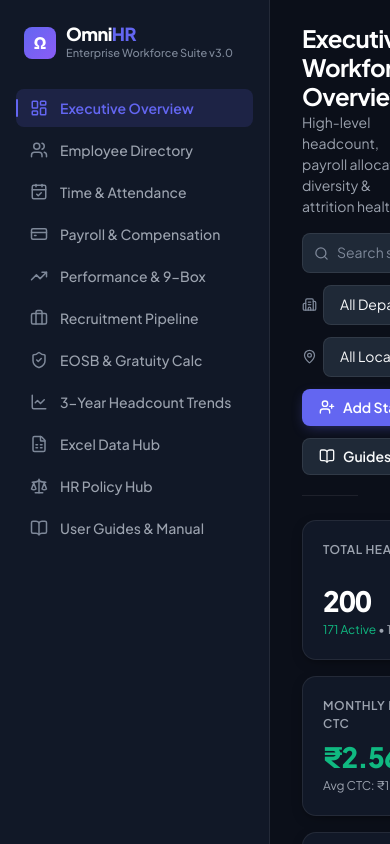
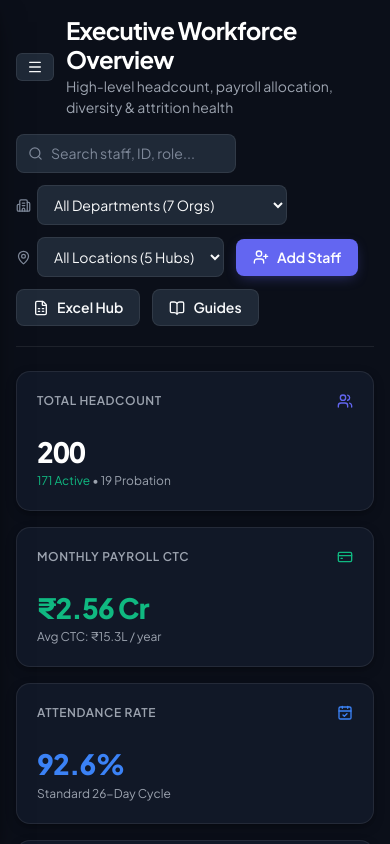
Before and after one commit to Utharam/HR-Dashboard, a React (Vite) app: page / in a window 390 px wide. Shown: the top 844 px of the page. Built offline with nearby package versions, Linux system fonts and the light colour scheme.

Commit message:
feat(shell): replace fixed-width flex layout with a responsive grid

```diff
--- a/src/App.tsx
+++ b/src/App.tsx
@@ -90,6 +90,27 @@ export const App: React.FC = () => {
   const [searchQuery, setSearchQuery] = useState('');
   const [selectedDept, setSelectedDept] = useState('ALL');
   const [selectedLocation, setSelectedLocation] = useState('ALL');
+
+  // Below 760px the sidebar leaves the layout grid and becomes a fixed panel (see the shell
+  // breakpoints in index.css). The state lives here, not in the Sidebar, because the
+  // control that owns it is in the Header and the scrim that dismisses it is a sibling of
+  // both. Escape closes it for the same reason a dialog closes on Escape: leaving is never
+  // the same gesture as choosing.
+  const [isSidebarOpen, setIsSidebarOpen] = useState(false);
+
+  useEffect(() => {
+    if (!isSidebarOpen) return;
+    const onKeyDown = (e: KeyboardEvent) => {
+      if (e.key === 'Escape') setIsSidebarOpen(false);
+    };
+    window.addEventListener('keydown', onKeyDown);
+    return () => window.removeEventListener('keydown', onKeyDown);
+  }, [isSidebarOpen]);
+
+  const handleNavigate = (tab: ActiveTab) => {
+    setActiveTab(tab);
+    setIsSidebarOpen(false);
+  };
 
   const [selectedEmployee, setSelectedEmployee] = useState<Employee | null>(null);
   const [isAddModalOpen, setIsAddModalOpen] = useState(false);
@@ -289,17 +310,24 @@ export const App: React.FC = () => {
   const noticeTitle = notice?.kind === 'discarded' ? 'Saved data could not be read' : 'Change not saved';
 
   return (
-    <div style={{ display: 'flex', minHeight: '100vh', background: 'var(--bg-main)' }}>
+    <div className="app-shell">
       {/* Sidebar Navigation */}
       <Sidebar
         activeTab={activeTab}
-        setActiveTab={setActiveTab}
+        setActiveTab={handleNavigate}
         onExportExcel={handleExportEmployees}
         onResetData={handleResetData}
+        isOpen={isSidebarOpen}
       />
 
-      {/* Main Content Pane */}
-      <main style={{ flex: 1, padding: 'var(--shell-pad)', overflowY: 'auto', maxWidth: 'calc(100vw - var(--sidebar-w))' }}>
+      {/* Main Content Pane.
+          The column sizes itself: `minmax(0, 1fr)` in `.app-shell` plus `min-width: 0`
+          here is what lets it shrink below its content, and nothing here sets a width
+          against the viewport any more. `100vw` included the scrollbar gutter, so the old
+          `calc(100vw - 270px)` clipped a sliver even on a desktop. <main> does not scroll
+          either - the document does, which is what makes `Dialog`'s body scroll lock
+          actually lock something. */}
+      <main className="app-shell__main">
         <Header
           activeTab={activeTab}
           searchQuery={searchQuery}
@@ -313,6 +341,8 @@ export const App: React.FC = () => {
           onOpenAddModal={() => setIsAddModalOpen(true)}
           onNavigateToExcel={() => setActiveTab('excel')}
           onNavigateToGuides={() => handleNavigateToGuides('general')}
+          onToggleNav={() => setIsSidebarOpen(open => !open)}
+          navOpen={isSidebarOpen}
         />
 
         {/*
@@ -464,6 +494,19 @@ export const App: React.FC = () => {
         onConfirm={handleConfirmResetData}
         onCancel={() => setIsResetRequested(false)}
       />
+
+      {/* Dismissal surface for the off-canvas navigation. Rendered only while the drawer
+          is open, and below `--z-sticky` so it cannot cover the panel it is dismissing. It
+          is a real button so that closing the drawer is not a pointer-only gesture; the
+          header toggle and Escape do the same thing for a keyboard user. */}
+      {isSidebarOpen && (
+        <button
+          type="button"
+          className="app-shell__scrim"
+          aria-label="Dismiss navigation overlay"
+          onClick={() => setIsSidebarOpen(false)}
+        />
+      )}
     </div>
   );
 };
--- a/src/components/Header.tsx
+++ b/src/components/Header.tsx
@@ -1,5 +1,5 @@
 import React from 'react';
-import { Search, UserPlus, FileSpreadsheet, Building2, MapPin, BookOpen } from 'lucide-react';
+import { Search, UserPlus, FileSpreadsheet, Building2, MapPin, BookOpen, Menu } from 'lucide-react';
 import type { ActiveTab, Department } from '../types';
 
 interface HeaderProps {
@@ -15,6 +15,14 @@ interface HeaderProps {
   onOpenAddModal: () => void;
   onNavigateToExcel: () => void;
   onNavigateToGuides?: () => void;
+  /**
+   * Opens and closes the navigation. Required rather than optional: below the collapse
+   * breakpoint the sidebar is a fixed panel that only this control can summon, and a
+   * keyboard user has to be able to reach it from wherever they are on the page.
+   */
+  onToggleNav: () => void;
+  /** Whether the navigation is currently showing, published as `aria-expanded`. */
+  navOpen: boolean;
 }
 
 export const Header: React.FC<HeaderProps> = ({
@@ -29,7 +37,9 @@ export const Header: React.FC<HeaderProps> = ({
   locations,
   onOpenAddModal,
   onNavigateToExcel,
-  onNavigateToGuides
+  onNavigateToGuides,
+  onToggleNav,
+  navOpen
 }) => {
   const getTabTitle = (tab: ActiveTab) => {
     switch (tab) {
@@ -51,6 +61,24 @@ export const Header: React.FC<HeaderProps> = ({
 
   return (
     <header className="page-header no-print">
+      <div style={{ display: 'flex', alignItems: 'center', gap: 'var(--space-3)' }}>
+        {/*
+          The navigation toggle. It is always rendered rather than hidden above the collapse
+          breakpoint: a control that appears and disappears with the viewport is a control
+          whose keyboard tab order changes under the user, and this one is the only route
+          to the sidebar once it becomes a drawer.
+        */}
+        <button
+          type="button"
+          onClick={onToggleNav}
+          className="btn btn-secondary btn-sm"
+          aria-expanded={navOpen}
+          aria-controls="app-sidebar"
+          aria-label={navOpen ? 'Close navigation' : 'Open navigation'}
+        >
+          <Menu size={16} aria-hidden="true" />
+        </button>
+
         <div>
           <h2 className="page-title">
             {info.title}
@@ -58,6 +86,7 @@ export const Header: React.FC<HeaderProps> = ({
           <p className="page-sub">
             {info.sub}
           </p>
+        </div>
       </div>
 
       <div className="page-actions">
--- a/src/components/Sidebar.tsx
+++ b/src/components/Sidebar.tsx
@@ -21,13 +21,20 @@ interface SidebarProps {
   setActiveTab: (tab: ActiveTab) => void;
   onExportExcel: () => void;
   onResetData: () => void;
+  /**
+   * Whether the drawer is open. Below the collapse breakpoint the sidebar leaves the grid
+   * and becomes a fixed panel, so App owns the open state and the header's toggle owns the
+   * only transition into it.
+   */
+  isOpen?: boolean;
 }
 
 export const Sidebar: React.FC<SidebarProps> = ({
   activeTab,
   setActiveTab,
   onExportExcel,
-  onResetData
+  onResetData,
+  isOpen = false,
 }) => {
   const navItems: { id: ActiveTab; label: string; icon: React.ReactNode }[] = [
     { id: 'overview', label: 'Executive Overview', icon: <LayoutDashboard size={18} /> },
@@ -44,23 +51,17 @@ export const Sidebar: React.FC<SidebarProps> = ({
   ];
 
   return (
-    <aside style={{
-      width: 'var(--sidebar-w)',
-      background: 'var(--bg-card)',
-      borderRight: '1px solid var(--border)',
-      padding: 'var(--space-6) var(--space-4)',
-      display: 'flex',
-      flexDirection: 'column',
-      minHeight: '100vh',
-      flexShrink: 0
-    }} className="no-print">
+    <aside
+      id="app-sidebar"
+      data-open={isOpen}
+      className="app-sidebar no-print"
+    >
       {/* Brand Header */}
-      <div style={{ marginBottom: 'var(--space-7)', paddingLeft: 'var(--space-2)' }}>
-        <div style={{ display: 'flex', alignItems: 'center', gap: '10px' }}>
+      <div className="app-sidebar__brand">
         <div className="brand-mark">
           Ω
         </div>
-          <div>
+        <div className="app-sidebar__brand-text">
           <h1 className="brand-name">
             Omni<span className="text-primary">HR</span>
           </h1>
@@ -69,10 +70,9 @@ export const Sidebar: React.FC<SidebarProps> = ({
           </p>
         </div>
       </div>
-      </div>
 
       {/* Navigation Links */}
-      <nav style={{ display: 'flex', flexDirection: 'column', gap: 'var(--space-1)', flex: 1 }}>
+      <nav className="app-sidebar__nav" aria-label="Main navigation">
         {navItems.map(item => {
           const isActive = activeTab === item.id;
           return (
@@ -81,29 +81,35 @@ export const Sidebar: React.FC<SidebarProps> = ({
               onClick={() => setActiveTab(item.id)}
               className={`nav-item${isActive ? ' nav-item--active' : ''}`}
               aria-current={isActive ? 'page' : undefined}
+              // The label is hidden when the sidebar collapses to an icon rail, so the
+              // native tooltip has to carry it from then on. It is redundant above the
+              // breakpoint and load-bearing below it.
+              title={item.label}
             >
-              <span className="nav-item__icon">
+              <span className="nav-item__icon" aria-hidden="true">
                 {item.icon}
               </span>
-              <span>{item.label}</span>
+              <span className="app-sidebar__label">{item.label}</span>
             </button>
           );
         })}
       </nav>
 
       {/* Sidebar Footer Quick Actions */}
-      <div style={{ paddingTop: 'var(--space-4)', borderTop: '1px solid var(--border)', display: 'flex', flexDirection: 'column', gap: 'var(--gap-inline)' }}>
+      <div className="app-sidebar__footer">
         <button
           onClick={onExportExcel}
           className="btn btn-secondary btn-block btn-sm"
+          title="Export the staff roster to Excel"
         >
-          <Download size={15} /> Export Roster (Excel)
+          <Download size={15} aria-hidden="true" /> <span className="app-sidebar__label">Export Roster (Excel)</span>
         </button>
         <button
           onClick={onResetData}
           className="btn btn-secondary btn-block btn-sm text-dim"
+          title="Reset the register to the master demo dataset"
         >
-          <RotateCcw size={14} /> Reset Demo State
+          <RotateCcw size={14} aria-hidden="true" /> <span className="app-sidebar__label">Reset Demo State</span>
         </button>
       </div>
     </aside>
--- a/src/index.css
+++ b/src/index.css
@@ -145,6 +145,11 @@
 
   --shell-pad: var(--space-6) var(--space-8);
   --sidebar-w: 270px;
+  /* The collapsed rail. The one length here that is not on the spacing scale, because it
+     is a layout measurement rather than a gap: 64px holds a 32px brand mark plus the
+     padding either side, and it is the width at which an 18px nav icon plus a 10px inset
+     still reads as a target rather than a hairline. */
+  --sidebar-rail-w: 64px;
 }
 
 /* ── 5. Radii, elevation, motion, z-index ───────────────────────────────── */
@@ -172,6 +177,11 @@
   --ease-out: cubic-bezier(0.16, 1, 0.3, 1);
 
   --z-sticky: 10;
+  /* Between content and `--z-sticky`. The off-canvas navigation needs three planes: the
+     page, the scrim that dismisses the drawer, and the drawer itself. Putting the scrim at
+     `--z-modal` (999) would paint it OVER the drawer at `--z-sticky` (10), so opening the
+     navigation would render it unreachable. */
+  --z-scrim: 5;
   --z-modal: 999;
 }
 
@@ -463,8 +473,13 @@ input[type='date']:hover::-webkit-calendar-picker-indicator {
   letter-spacing: var(--tracking-caps);
   text-transform: uppercase;
   border-bottom: 1px solid var(--border);
-  white-space: nowrap;
 }
+/* A blanket `white-space: nowrap` on `th` is what stopped an 11-column payroll register
+   from ever fitting a 1280px laptop: the headings alone were wider than the card, so every
+   page below the collapse breakpoint scrolled sideways to read a column header. The rule is
+   gone; cells that genuinely must not wrap say so on themselves (`.cell-id`, `.cell-muted`,
+   `.cell-dim`, `.cell-strong`), and the lowest-value columns opt out below the breakpoint
+   via `.col-optional`. */
 .omni-table td {
   padding: var(--space-3) 14px;
   border-bottom: 1px solid var(--hairline);
@@ -668,6 +683,77 @@ textarea.omni-input {
 
 /* ── 8. Layout primitives & utilities ───────────────────────────────────── */
 
+/* Application shell ----------------------------------------------------
+   The console is a two-column grid, not a flex row with a subtracted width.
+
+   It was: `display: flex` with a `flex-shrink: 0` 270px sidebar and
+   `max-width: calc(100vw - 270px)` on <main>. `100vw` is the viewport INCLUDING the
+   scrollbar gutter, so even at 1920px there was a permanently clipped sliver along the
+   right edge, and the flex item could never shrink below 270px regardless of how narrow
+   the window got. On a 375px phone that left 105px of usable content, with
+   `body { overflow-x: hidden }` swallowing the rest and no scrollbar to recover it.
+
+   `minmax(0, 1fr)` rather than a bare `1fr` is the load-bearing part: a `1fr` track has an
+   automatic minimum of `min-content`, so a wide table would push the track past the
+   viewport instead of shrinking it, and the whole overflow would reappear one level up.
+
+   <main> deliberately does NOT scroll. It used to (`overflow-y: auto`), which quietly made
+   it the page's scroll container and left `document.body.style.overflow = 'hidden'` - the
+   scroll lock `Dialog` applies behind every scrim - with nothing to lock: the content
+   moved under the modal anyway. The document scrolls; the sidebar is held in place with
+   `position: sticky`. One scroll container, so the lock has something to act on. */
+.app-shell {
+  display: grid;
+  grid-template-columns: var(--sidebar-w) minmax(0, 1fr);
+  min-height: 100dvh;
+  background: var(--bg-main);
+}
+.app-shell__main {
+  min-width: 0;
+  padding: var(--shell-pad);
+}
+.app-shell__scrim {
+  display: none;
+}
+
+/* Sidebar -------------------------------------------------------------- */
+.app-sidebar {
+  position: sticky;
+  top: 0;
+  /* `start` rather than the default `stretch`: a stretched grid item is exactly as tall
+     as the row, so there is no travel left and `position: sticky` never moves. */
+  align-self: start;
+  height: 100dvh;
+  overflow-y: auto;
+  background: var(--bg-card);
+  border-right: 1px solid var(--border);
+  padding: var(--space-6) var(--space-4);
+  display: flex;
+  flex-direction: column;
+  min-width: 0;
+}
+.app-sidebar__brand {
+  margin-bottom: var(--space-7);
+  padding-left: var(--space-2);
+  display: flex;
+  align-items: center;
+  gap: var(--space-2);
+}
+.app-sidebar__nav {
+  display: flex;
+  flex-direction: column;
+  gap: var(--space-1);
+  flex: 1;
+  width: 100%;
+}
+.app-sidebar__footer {
+  padding-top: var(--space-4);
+  border-top: 1px solid var(--border);
+  display: flex;
+  flex-direction: column;
+  gap: var(--gap-inline);
+}
+
 /* Section stack: one rhythm for every tab */
 .section-stack {
   display: flex;
@@ -697,6 +783,65 @@ textarea.omni-input {
 }
 @media (max-width: 760px) {
   .grid--split, .grid--half { grid-template-columns: 1fr; }
+}
+
+/* Shell breakpoints ----------------------------------------------------
+   Two steps, both driven by the sidebar rather than by the content:
+
+   - 1200px: a full 270px sidebar leaves a 25-column payroll register 130px of column. The
+     rail reclaims 206px and the three lowest-value columns go with it, so the columns
+     that survive are the ones carrying money and status.
+   - 760px: there is no honest way to keep a rail beside a 390px screen, so the sidebar
+     leaves the grid entirely and becomes a drawer. It stays in the DOM and stays focusable
+     - it is `transform`, not `display: none` - so a keyboard user who tabs into it can
+     still see where they are, and the toggle in the header is how they get back out. */
+@media (max-width: 1200px) {
+  .app-shell { grid-template-columns: var(--sidebar-rail-w) minmax(0, 1fr); }
+  .app-sidebar {
+    padding: var(--space-6) var(--space-2);
+    align-items: center;
+  }
+  .app-sidebar__label,
+  .app-sidebar__brand-text { display: none; }
+  .app-sidebar__brand { padding-left: 0; justify-content: center; }
+  .app-sidebar__nav .nav-item {
+    justify-content: center;
+    padding: var(--space-2);
+  }
+  .app-sidebar__footer .btn { padding: var(--space-2); }
+
+  /* `.col-optional` is deliberately class-based rather than nth-child: it marks a COLUMN BY
+     MEANING (an identifier, an office, a tax line) so the rule survives a column being
+     inserted or reordered above it. Hidden on both the heading and its cells - a `<th>` left
+     behind with no `<td>` under it is a header for nothing. */
+  .omni-table .col-optional { display: none; }
+}
+
+@media (max-width: 760px) {
+  .app-shell { grid-template-columns: minmax(0, 1fr); }
+  .app-shell__main { padding: var(--space-4); }
+
+  .app-sidebar {
+    position: fixed;
+    top: 0;
+    left: 0;
+    width: var(--sidebar-w);
+    height: 100dvh;
+    z-index: var(--z-sticky);
+    box-shadow: var(--shadow-lg);
+    transform: translateX(-100%);
+    transition: transform var(--dur-base) var(--ease-out);
+  }
+  .app-sidebar[data-open='true'] { transform: none; }
+  .app-shell__scrim {
+    display: block;
+    position: fixed;
+    inset: 0;
+    z-index: var(--z-scrim);
+    background: var(--scrim);
+    border: none;
+    cursor: pointer;
+  }
 }
 
 /* KPI card: label / value / supporting note, with the icon on the label row. */
```
Also changed, not shown: src/components/DirectorySection.tsx (+4 -4 lines), src/components/PayrollSection.tsx (+8 -4 lines), 2 other files (tests, documents, lock files or other folders). Lines whose indentation alone changed are shown as unchanged.
